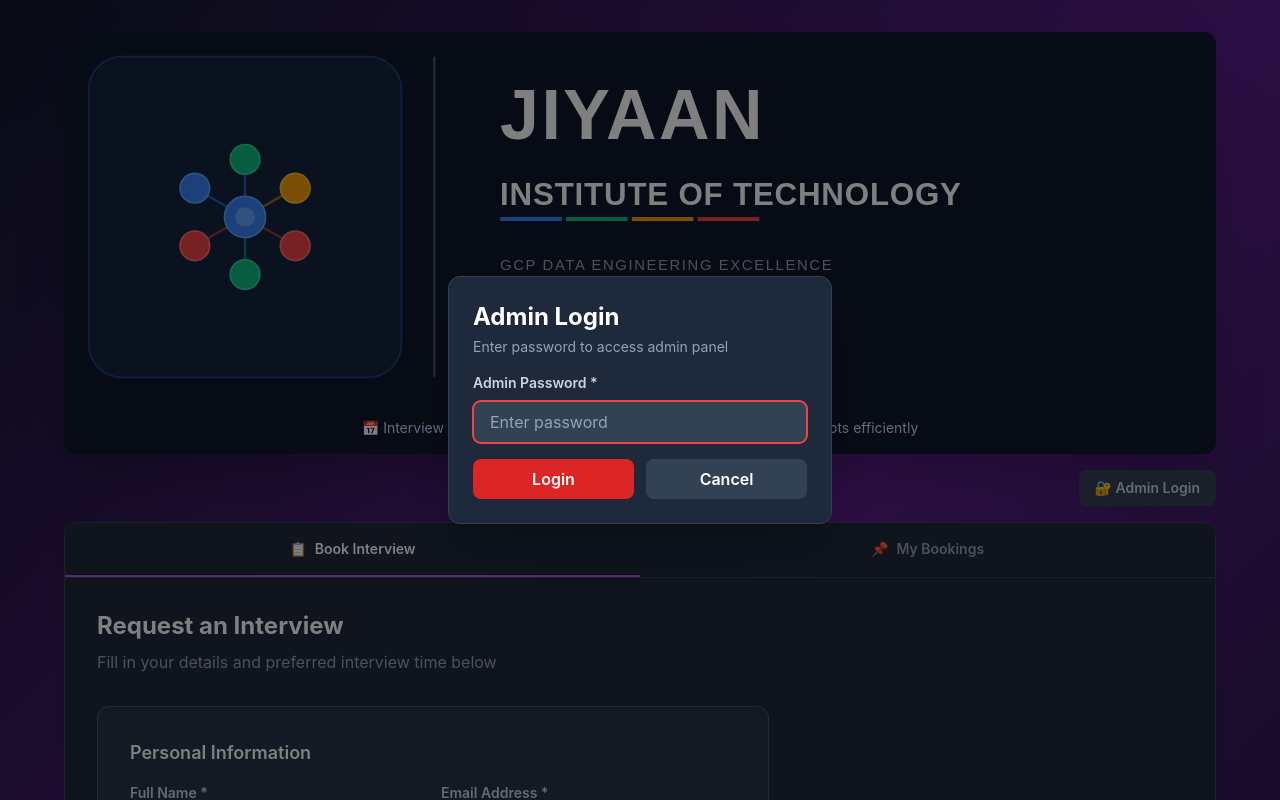
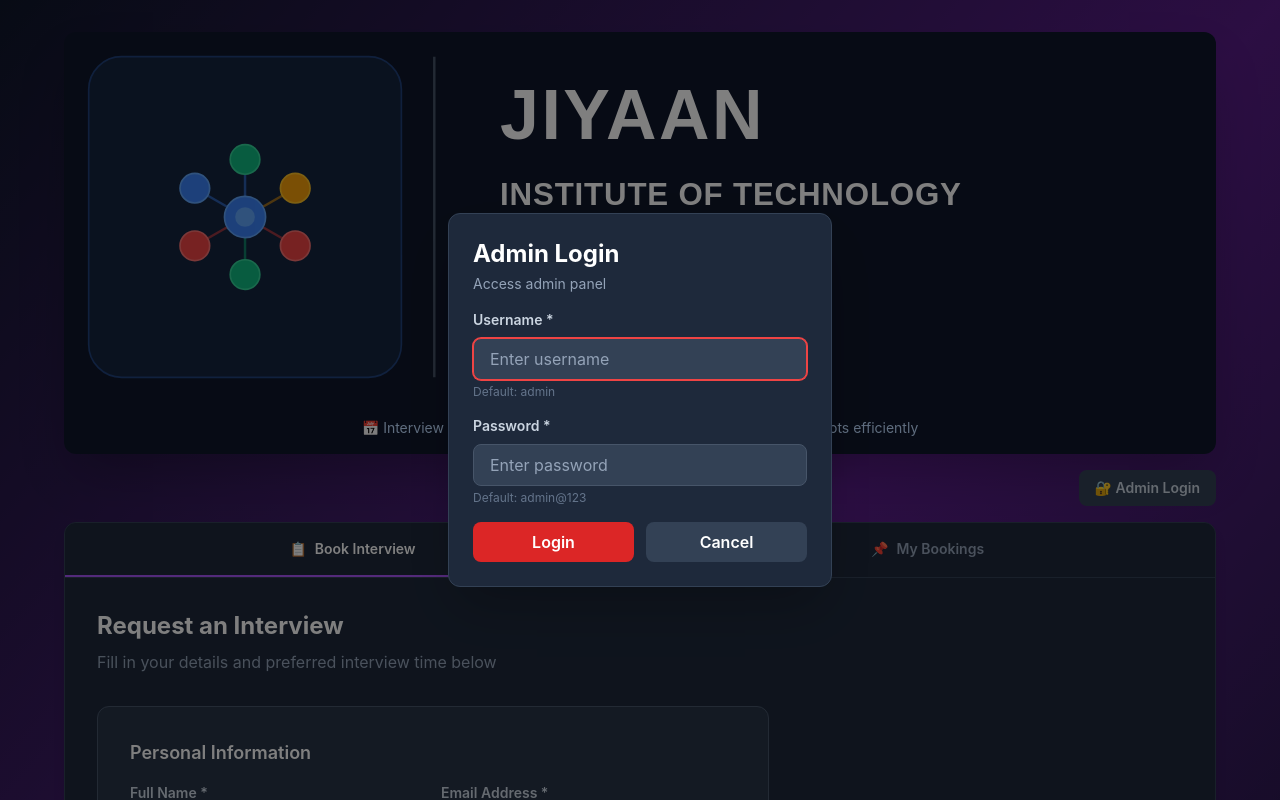
Before and after one commit to jiyaan-data-engineering/Interview-Booking-System, a Next.js app: page / in a window 1280 px wide. Both pictures are taken after a click on the button "🔐 Admin Login". Shown: the top 800 px of the page. Built offline with nearby package versions, Linux system fonts and the light colour scheme.

Commit message:
Update: Add username + password authentication for admin
- Admin login now requires username AND password
- Default username: admin
- Default password: admin@123
- More secure two-factor authentication
- Show default credentials as hint
- Validate both fields

```diff
--- a/components/Dashboard.tsx
+++ b/components/Dashboard.tsx
@@ -20,6 +20,7 @@ export default function Dashboard() {
   const [isLoading, setIsLoading] = useState(true);
   const [isAdmin, setIsAdmin] = useState(false);
   const [showAdminLogin, setShowAdminLogin] = useState(false);
+  const [adminUsername, setAdminUsername] = useState('');
   const [adminPassword, setAdminPassword] = useState('');
   const [adminError, setAdminError] = useState('');
 
@@ -38,19 +39,25 @@ export default function Dashboard() {
     setIsLoading(false);
   }, []);
 
-  const ADMIN_PASSWORD = 'admin@jiyaan123';
+  const ADMIN_USERNAME = 'admin';
+  const ADMIN_PASSWORD = 'admin@123';
 
   const handleAdminLogin = (e: React.FormEvent) => {
     e.preventDefault();
-    if (adminPassword === ADMIN_PASSWORD) {
+    if (!adminUsername || !adminPassword) {
+      setAdminError('Please enter username and password');
+      return;
+    }
+    if (adminUsername === ADMIN_USERNAME && adminPassword === ADMIN_PASSWORD) {
       setIsAdmin(true);
       localStorage.setItem('isAdmin', 'true');
       setShowAdminLogin(false);
+      setAdminUsername('');
       setAdminPassword('');
       setAdminError('');
       showAlert('Admin login successful!');
     } else {
-      setAdminError('Invalid password');
+      setAdminError('Invalid username or password');
     }
   };
 
@@ -215,19 +222,32 @@ export default function Dashboard() {
           <div className="fixed inset-0 bg-black bg-opacity-50 flex items-center justify-center z-50 p-4">
             <div className="bg-slate-800 rounded-xl p-6 border border-slate-700 w-full max-w-sm shadow-2xl">
               <h2 className="text-2xl font-bold text-white mb-1">Admin Login</h2>
-              <p className="text-slate-400 text-sm mb-4">Enter password to access admin panel</p>
+              <p className="text-slate-400 text-sm mb-4">Access admin panel</p>
 
               <form onSubmit={handleAdminLogin} className="space-y-4">
                 <div>
-                  <label className="block text-sm font-semibold text-slate-300 mb-2">Admin Password *</label>
+                  <label className="block text-sm font-semibold text-slate-300 mb-2">Username *</label>
+                  <input
+                    type="text"
+                    value={adminUsername}
+                    onChange={e => setAdminUsername(e.target.value)}
+                    placeholder="Enter username"
+                    className="w-full px-4 py-2 bg-slate-700 border border-slate-600 rounded-lg text-white placeholder-slate-400 focus:outline-none focus:border-red-500 focus:ring-1 focus:ring-red-500"
+                    autoFocus
+                  />
+                  <p className="text-xs text-slate-500 mt-1">Default: admin</p>
+                </div>
+
+                <div>
+                  <label className="block text-sm font-semibold text-slate-300 mb-2">Password *</label>
                   <input
                     type="password"
                     value={adminPassword}
                     onChange={e => setAdminPassword(e.target.value)}
                     placeholder="Enter password"
                     className="w-full px-4 py-2 bg-slate-700 border border-slate-600 rounded-lg text-white placeholder-slate-400 focus:outline-none focus:border-red-500 focus:ring-1 focus:ring-red-500"
-                    autoFocus
                   />
+                  <p className="text-xs text-slate-500 mt-1">Default: admin@123</p>
                 </div>
 
                 {adminError && (
@@ -247,6 +267,7 @@ export default function Dashboard() {
                     type="button"
                     onClick={() => {
                       setShowAdminLogin(false);
+                      setAdminUsername('');
                       setAdminPassword('');
                       setAdminError('');
                     }}
```
